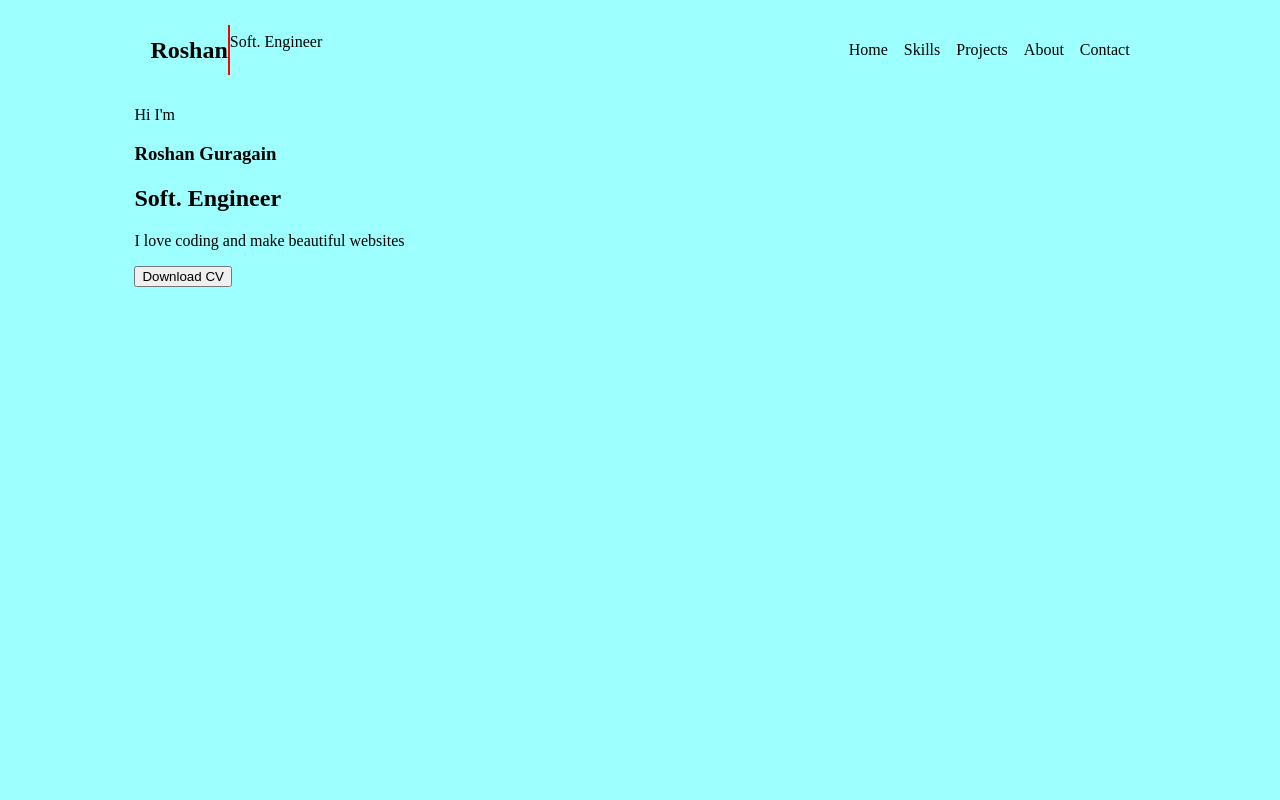
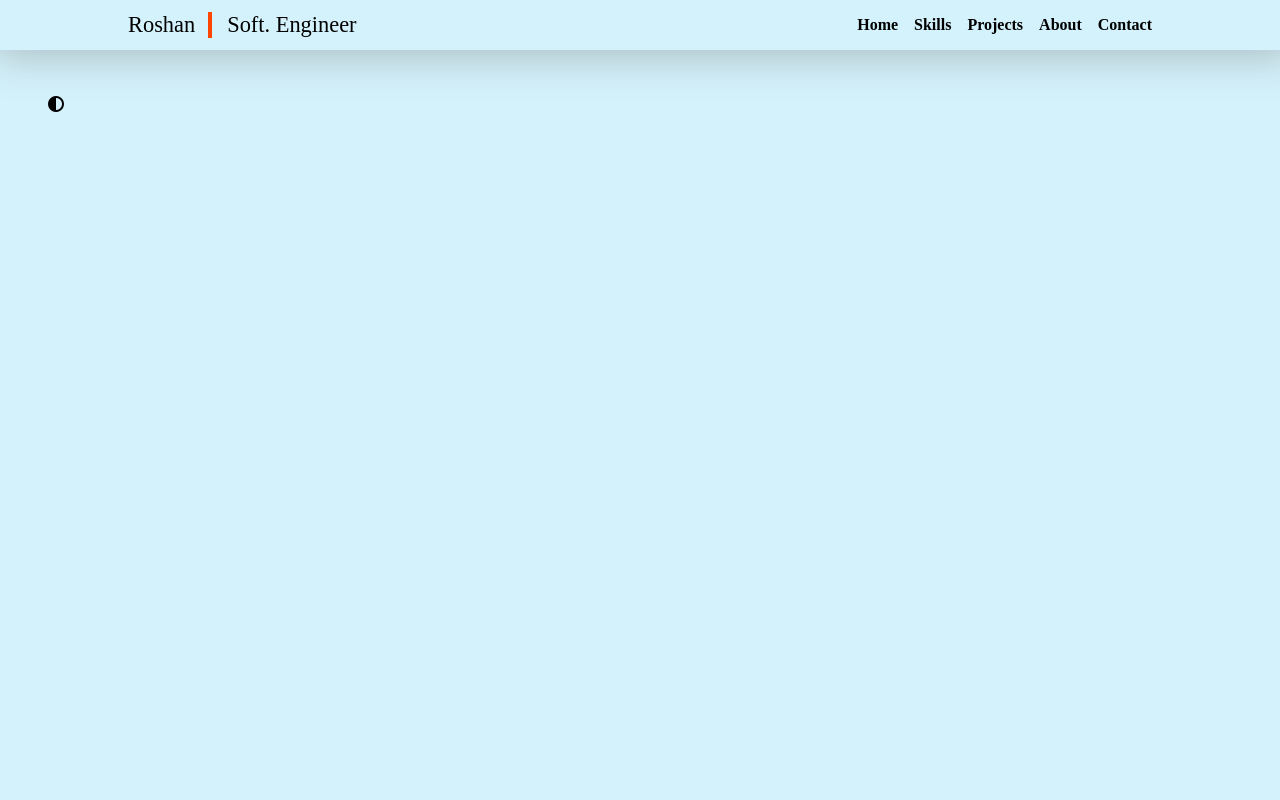
Before and after one commit to roshanguragain/myportfolio, a plain HTML site: page index.html in a window 1280 px wide. Shown: the top 800 px of the page. Drawn offline with Linux system fonts and the light colour scheme; a web font is replaced by a local one.

Commit message:
navbar added

```diff
--- a/index.html
+++ b/index.html
@@ -3,27 +3,41 @@
   <head>
     <meta charset="UTF-8" />
     <meta name="viewport" content="width=device-width, initial-scale=1.0" />
+    <!-- Fontawesome  -->
+    <link rel="stylesheet" href="https://cdnjs.cloudflare.com/ajax/libs/font-awesome/6.6.0/css/all.min.css" integrity="sha512-Kc323vGBEqzTmouAECnVceyQqyqdsSiqLQISBL29aUW4U/M7pSPA/gEUZQqv1cwx4OnYxTxve5UMg5GT6L4JJg==" crossorigin="anonymous" referrerpolicy="no-referrer" />
+
+    <!-- Google font  -->
+    <link rel="preconnect" href="https://fonts.googleapis.com">
+    <link rel="preconnect" href="https://fonts.gstatic.com" crossorigin>
+    <link href="https://fonts.googleapis.com/css2?family=Joti+One&family=Roboto+Mono:ital,wght@0,100..700;1,100..700&display=swap" rel="stylesheet">
     <link rel="stylesheet" href="./style.css" />
     <title>Roshan's Portfolio</title>
   </head>
   <body>
+     <!-- Dark Mode toggler -->
+
+
+     <input type="checkbox" id="mode">
     <div class="wrapper">
+        <label for="mode"><i class="fa-solid fa-circle-half-stroke"></i></label>
+
       <!-- Header section  -->
-      <div class="container">
+
        <header>
-          <div class="name">
-            <h2>Roshan</h2>
-            <hr />
-            <p>Soft. Engineer</p>
+        <div class="header container flex">
+            <div class="logo flex">
+                <div>Roshan</div>
+                <div class="line">Soft. Engineer</div>
             </div>
             <div class="menu">
-            <ul>
-              <li>Home</li>
-              <li>Skills</li>
-              <li>Projects</li>
-              <li>About</li>
-              <li>Contact</li>
+                <ul class="flex nav">
+                    <li><a href="">Home</a></li>
+                    <li><a href="">Skills</a></li>
+                    <li><a href="">Projects</a></li>
+                    <li><a href="">About</a></li>
+                    <li><a href="">Contact</a></li>
                 </ul>
+            </div>
         </div>
        </header>
       </div>
@@ -40,7 +54,7 @@
 
             </div>
         </section>
-       </div>
+
 
       <!-- Banner section  -->
 
--- a/style.css
+++ b/style.css
@@ -1,48 +1,110 @@
-. {
-  margin: 0px;
+:root {
+  --color-orange: orangered;
+  --color-dark: #2a2a2a;
+
+  --body-bg: rgba(212, 242, 252);
+  --text-color: var(--color-dark);
+
+  --dark-bg: var(--color-dark);
+  --dark-text-color: white;
 }
 * {
   box-sizing: border-box;
+}
+body {
+  margin: 0px;
 }
 .container {
   width: 80%;
   margin: auto;
 }
-body {
-  background: rgba(0, 255, 255, 0.38);
+.joti-one-regular {
+  font-family: "Joti One", serif;
+  font-weight: 400;
+  font-style: normal;
+}
+.flex {
+  display: flex;
+  gap: 1rem;
+}
+.flex-center {
+  display: flex;
+  justify-content: center;
+  align-items: center;
+}
+.grid {
+  display: grid;
+  gap: 1rem;
+}
+a {
+  text-decoration: none;
+  color: inherit;
+}
+.wrapper {
+  background: var(--body-bg);
+  min-height: 100vh;
 }
 /* <!-- Header section  --> */
 header {
-  height: 10vh;
-  width: 100%;
-  border: 1px;
-
-  display: flex;
+  box-shadow: 4px -2px 40px 9px rgba(128, 128, 128, 0.461);
+  position: sticky;
+  top: 0px;
+  background: var(--body-bg);
+}
+header .header {
   justify-content: space-between;
   align-items: center;
-  margin-top: 10px;
+  padding: 1rem o;
 }
-header > div {
-  display: flex;
-  padding: 1rem;
+.logo {
+  font-size: 1.4rem;
+  position: relative;
 }
-header hr {
-  border: 1px solid red;
+.logo :first-child {
+  font-weight: bold;
+  margin-right: 1rem;
+
+  font-family: "Joti One", serif;
+  font-weight: 400;
+  font-style: normal;
 }
-.name {
-  display: flex;
-  justify-content: center;
+.line::before {
+  content: "";
+  background: var(--color-orange);
+  width: 4px;
+  height: 100%;
+
+  position: absolute;
+  left: 35%;
 }
-.menu ul {
-  display: flex;
-  justify-content: center;
-  align-items: center;
+
+.nav {
   list-style: none;
-  gap: 1em;
+  font-weight: bold;
 }
-header ul li:hover {
+.nav li:hover {
   cursor: pointer;
-  color: red;
+  color: var(--color-orange);
+  transition: all 0.3s;
+}
+
+/* Dark mode toggler */
+[for="mode"] {
+  position: fixed;
+  top: 6rem;
+  left: 3rem;
+}
+[for="mode"] :hover {
+  transform: scale(1.3);
+  transition: all 0.3s;
+}
+/* Applying darkmode */
+#mode:checked + .wrapper {
+  --body-bg: var(--dark-bg);
+  color: var(--dark-text-color);
+}
+#mode {
+  display: none;
 }
 /* <!-- Hero Section  --> */
 
```
Lines whose indentation alone changed are shown as unchanged.
